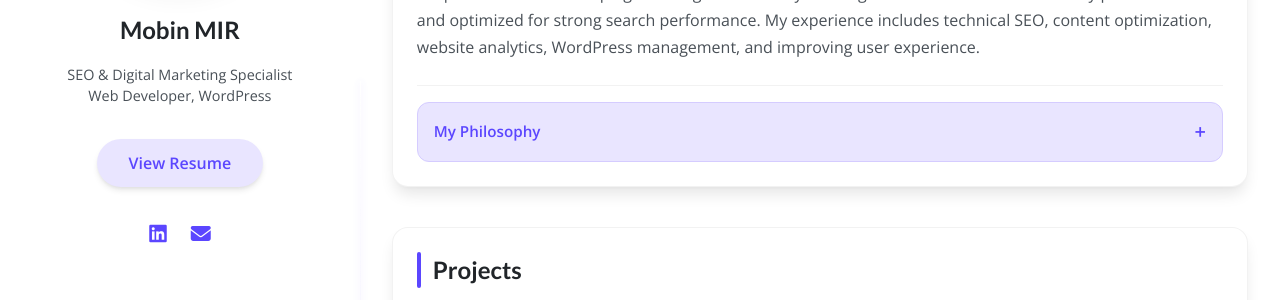
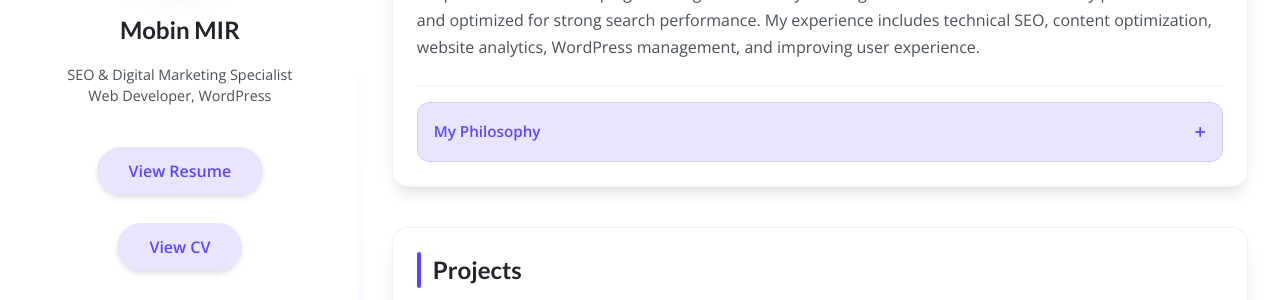
Before and after one commit to mobinmir-mobz/mobin-sia, a plain HTML site: page index.html in a window 1280 px wide. Shown: the part 445-745 px from the top of the page. Drawn offline with nearby package versions, Linux system fonts and the light colour scheme.

Commit message:
Add CV button to portfolio

```diff
--- a/index.html
+++ b/index.html
@@ -1,4 +1,4 @@
-<!DOCTYPE html>
+
 <html lang="en">
 <head>
   <meta charset="utf-8">
@@ -486,6 +486,9 @@
     .hero-subtitle { font-size:0.875rem; color:var(--text-secondary); margin:0; line-height:1.5; }
     .hero-buttons { display:flex; flex-direction:column; align-items:center; gap:0.75rem; width:100%; }
 
+    /* Resume / CV buttons row */
+    .resume-buttons-row { display:flex; flex-wrap:wrap; gap:0.75rem; justify-content:center; margin-top:0.5rem; }
+
     /* Resume button */
     .resume-button {
       display:inline-block; background-color:var(--accent-light); color:var(--accent-primary);
@@ -822,7 +825,10 @@
             <h1 class="hero-title">Mobin MIR</h1>
             <p class="hero-subtitle" data-en="Digital Marketing | SEO &amp; Web Developer WordPress" data-fr="Marketing Digital | SEO &amp; Développeur Web WordPress">Digital Marketing | SEO &amp; Web Developer WordPress</p>
             <div class="hero-buttons">
-              <a class="resume-button" href="mobin portfolio.pdf" download data-en="View Resume" data-fr="Voir CV">View Resume</a>
+              <div class="resume-buttons-row">
+                <a class="resume-button" href="mobin portfolio.pdf" download data-en="View Resume" data-fr="Voir mon portfolio ">View Resume</a>
+                <a class="resume-button" href="Cv mobz  (3).pdf" download data-en="View CV" data-fr="Voir CV">View CV</a>
+              </div>
               <div class="social-links">
                 <a class="social-link" href="https://www.linkedin.com/in/mobin-miro-4a8608222" target="_blank"><i class="fab fa-linkedin"></i></a>
                 <a class="social-link" href="mailto:mobin.h@me.com"><i class="fas fa-envelope"></i></a>
@@ -834,7 +840,10 @@
           <div class="desktop-sidebar-content">
             <h2 class="sidebar-name">Mobin MIR</h2>
             <p class="sidebar-title" data-en="SEO & Digital Marketing Specialist<br/>Web Developer, WordPress" data-fr="Spécialiste SEO & Marketing Digital<br/>Développeur Web, WordPress">SEO &amp; Digital Marketing Specialist<br/>Web Developer, WordPress</p>
-            <a class="resume-button" href="mobin portfolio.pdf" download data-en="View Resume" data-fr="Voir CV">View Resume</a>
+            <div class="resume-buttons-row">
+              <a class="resume-button" href="mobin portfolio.pdf" download data-en="View Resume" data-fr="Voir CV">View Resume</a>
+              <a class="resume-button" href="Cv mobz  (3).pdf" download data-en="View CV" data-fr="Voir CV (court)">View CV</a>
+            </div>
             <div class="social-links">
               <a class="social-link" href="https://www.linkedin.com/in/mobin-miro-4a8608222" target="_blank"><i class="fab fa-linkedin"></i></a>
               <a class="social-link" href="mailto:mobin.h@me.com"><i class="fas fa-envelope"></i></a>
```
Also changed, not shown: 1 other file.
